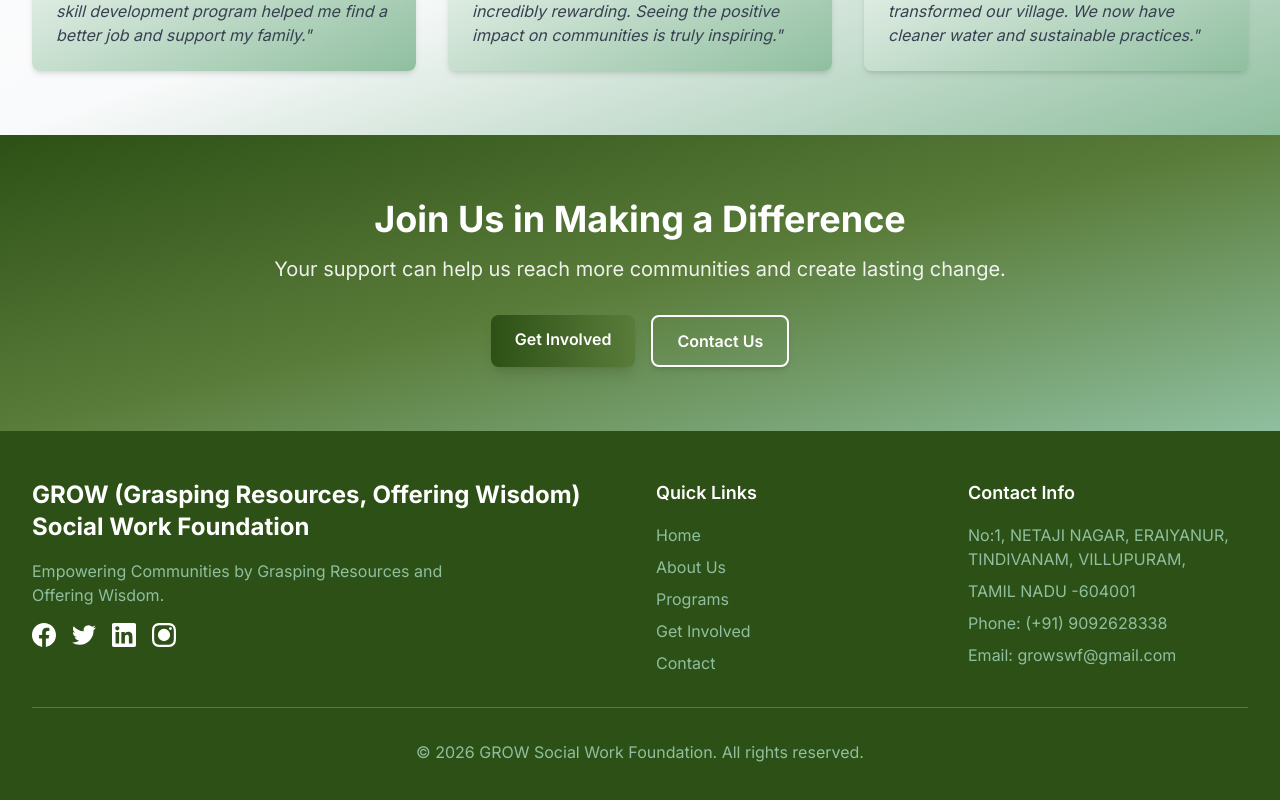
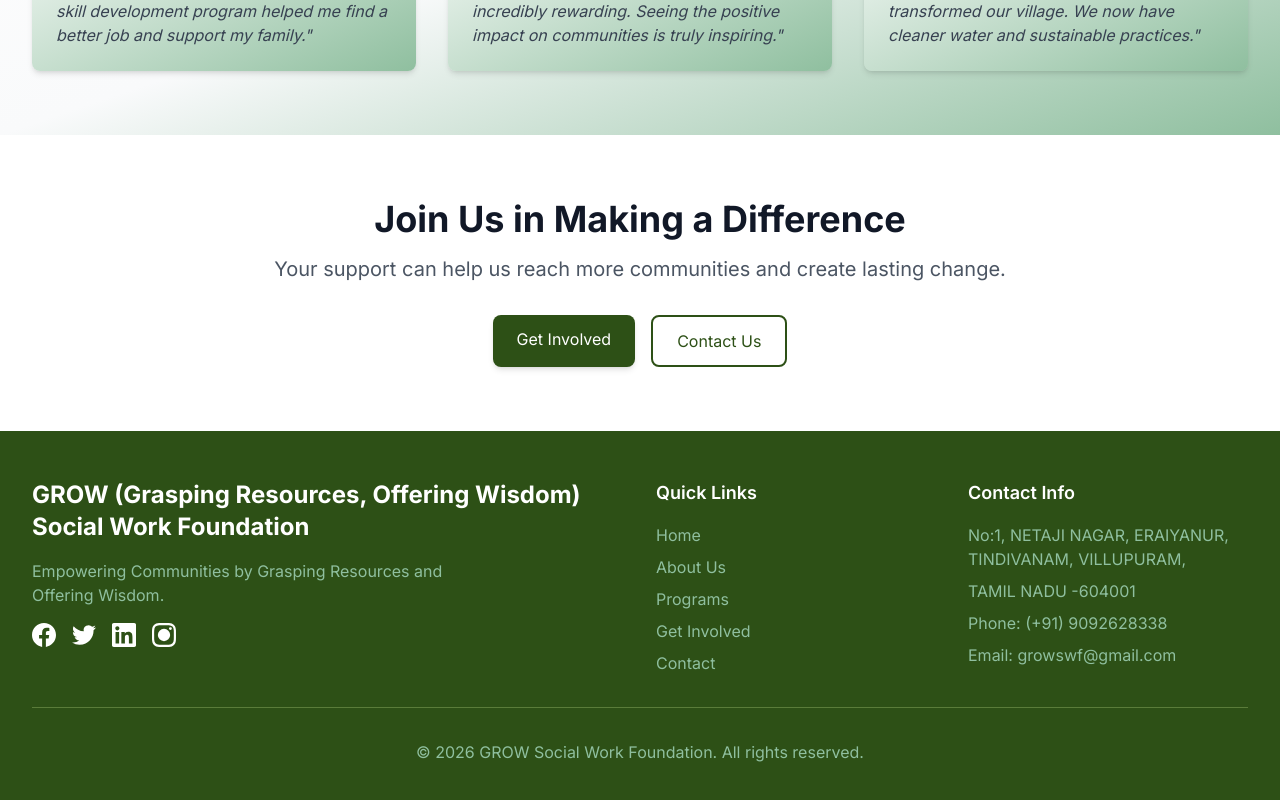
Before and after one commit to SHAHKUL/grow-ngo, a React (Create React App) app: page / in a window 1280 px wide. Shown: the part 3010-3810 px from the top of the page. Built offline with nearby package versions, Linux system fonts and the light colour scheme; the HTML template or start-up script is replaced by a standard one.

Commit message:
new color added

```diff
--- a/src/pages/Home.js
+++ b/src/pages/Home.js
@@ -128,7 +128,6 @@ const Home = () => {
       {/* Impact Statistics */}
       <section className="py-16 bg-gradient-to-r from-emerald-800 via-green-900 to-emerald-950">
         <div className="max-w-7xl mx-auto px-4 sm:px-6 lg:px-8">
-
           {/* Section Header */}
           <div className="text-center mb-12">
             <h2 className="text-3xl md:text-4xl font-bold text-white mb-4">
@@ -185,7 +184,6 @@ const Home = () => {
         </div>
       </section>
 
-
       {/* Testimonials */}
       <section className="py-16 section-gradient">
         <div className="max-w-7xl mx-auto px-4 sm:px-6 lg:px-8">
@@ -220,25 +218,37 @@ const Home = () => {
       </section>
 
       {/* Call to Action */}
-      <section className="py-16 bg-gradient-to-br from-grow-green via-grow-light-green to-grow-accent text-white relative overflow-hidden">
+      <section className="py-16 bg-white relative overflow-hidden">
         <div className="relative max-w-7xl mx-auto px-4 sm:px-6 lg:px-8 text-center">
-          <h2 className="text-3xl md:text-4xl font-bold mb-4">
+          <h2 className="text-3xl md:text-4xl font-bold mb-4 text-gray-900">
             Join Us in Making a Difference
           </h2>
-          <p className="text-xl mb-8 text-white opacity-90">
+
+          <p className="text-lg md:text-xl mb-8 text-gray-600 max-w-3xl mx-auto">
             Your support can help us reach more communities and create lasting
             change.
           </p>
+
           <div className="flex flex-col sm:flex-row gap-4 justify-center">
             <Link
               to="/get-involved"
-              className="btn-primary bg-white text-white text-grow-green hover:bg-grow-accent hover:text-white"
+              className="px-6 py-3 rounded-lg
+                   bg-grow-green text-white
+                   hover:bg-green-700
+                   transition-all duration-300
+                   shadow-md hover:shadow-lg"
             >
               Get Involved
             </Link>
+
             <Link
               to="/contact"
-              className="btn-secondary border-2 border-white text-white hover:bg-white hover:text-grow-green"
+              className="px-6 py-3 rounded-lg
+                   border-2 border-grow-green
+                   text-grow-green
+                   hover:bg-grow-green
+                   hover:text-white
+                   transition-all duration-300"
             >
               Contact Us
             </Link>
```
Lines whose indentation alone changed are shown as unchanged.
